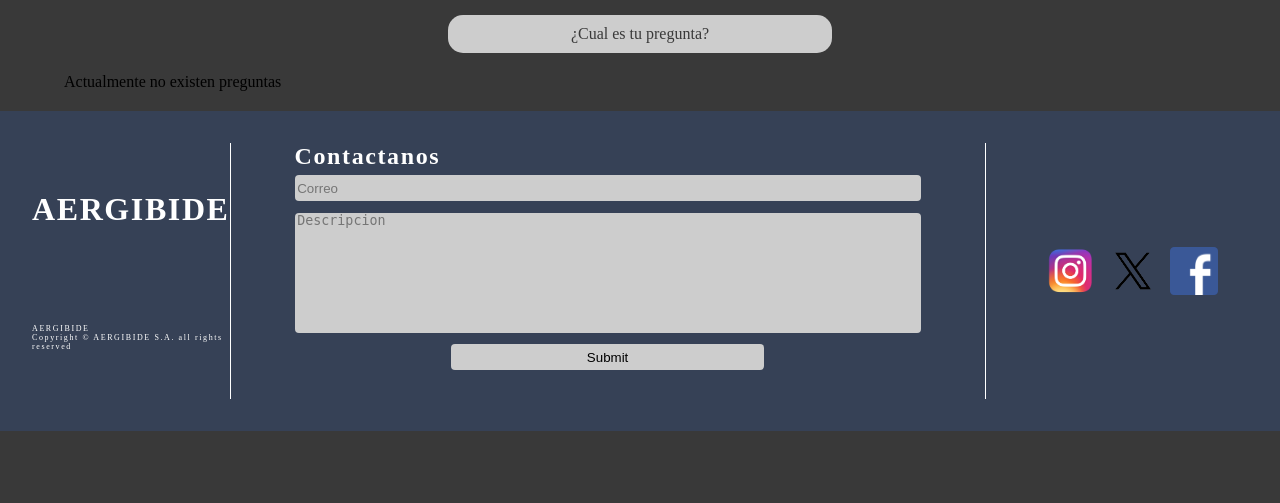
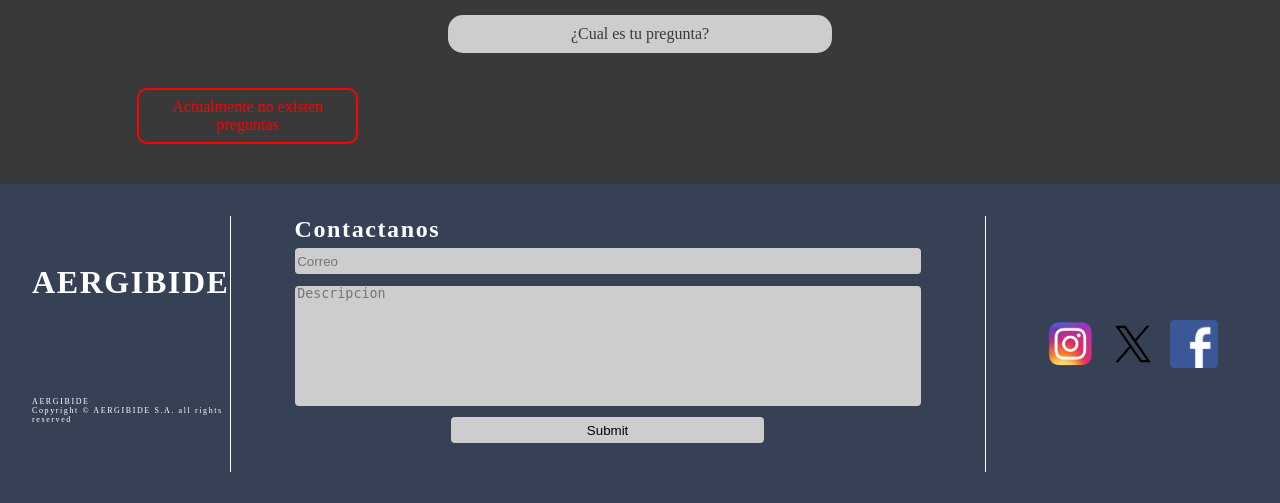
Before and after one commit to JonGaray/RETO-1, a PHP site: template view/pregunta/list.html.php in a window 1280 px wide. Shown: the part 132-635 px from the top of the page. Run offline with PHP 8.4, Linux system fonts and the light colour scheme; the template is opened without the code that fills it, so the values that code supplies are empty; some web fonts are replaced.

Commit message:
cambio colores no existen preguntas

```diff
--- a/view/pregunta/list.html.php
+++ b/view/pregunta/list.html.php
@@ -110,6 +110,20 @@
         text-align: center;
         width: 60%;
     }
+    .sin-respuesta{
+        text-decoration: none;
+        padding: 8px 15px;
+        border: 2px solid red;
+        border-radius: 10px;
+        color: red;
+        background-color: #393939;
+        display: block;
+        width: fit-content;
+        margin: 15px auto 0 auto;
+        text-align: center;
+        width: 60%;
+        margin-bottom: 20px;
+    }
 </style>
 
 <div>
@@ -149,7 +163,7 @@
         }
     }else{
         ?>
-        <p>Actualmente no existen preguntas</p>
+        <div class="sin-respuesta">Actualmente no existen preguntas</div>
         <?php
     }
     ?>
```
